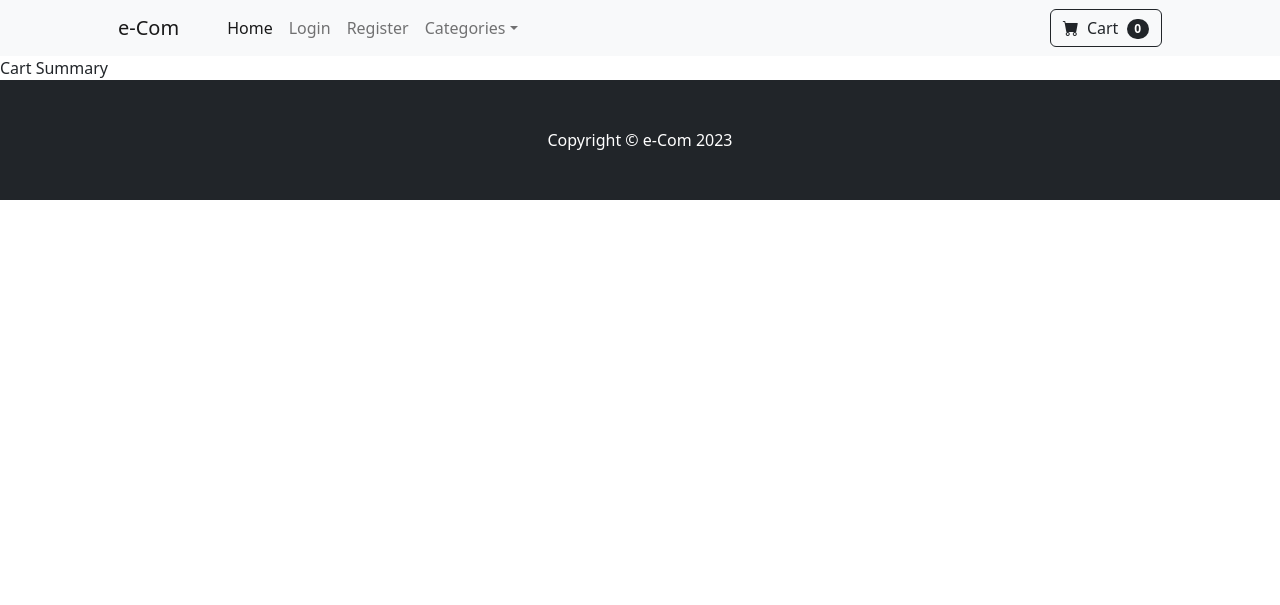
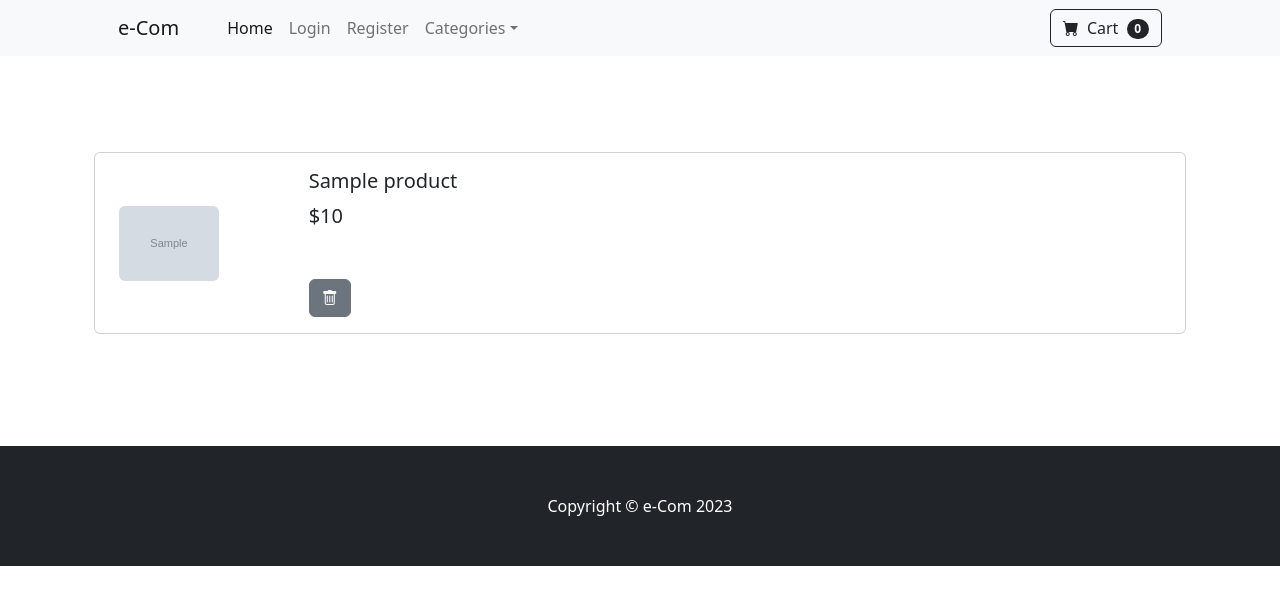
Before and after one commit to udson/ecom, a Django app: template cart/templates/cart/cart_summary.html in a window 1280 px wide. Shown: the top 605 px of the page. Run offline with Django 5.2, Linux system fonts and the light colour scheme; data comes from the database, SQL or seed files in the repository; both versions use the stored data as it was after the commit; tables that the repository leaves empty hold one stand-in row (values such as "Sample post"); the template is opened without the code that fills it: values that come from a table or form of the project are taken from there, most other values are stand-ins (such as "Sample title", 1, 10 or a date in 2020); grey boxes marked "Sample" are stand-in pictures; some libraries are stand-ins or nearby versions.

Commit message:
Adjust cart summary.

```diff
--- a/cart/cart.py
+++ b/cart/cart.py
@@ -1,3 +1,6 @@
+from store.models import Product
+
+
 class Cart():
   def __init__(self, request):
     self.session = request.session
@@ -20,3 +23,8 @@ class Cart():
 
   def __len__(self):
     return len(self.cart)
+
+  def get_prods(self):
+    products_ids = self.cart.keys()
+
+    return Product.objects.filter(id__in=products_ids)
--- a/cart/templates/cart/cart_summary.html
+++ b/cart/templates/cart/cart_summary.html
@@ -1,5 +1,40 @@
 {% extends 'base.html' %}
 
 {% block content %}
-  Cart Summary
+  <section class="py-5">
+    <div class="container px-4 px-lg-5 my-5">
+      <div class="row gx-4 gx-lg-5">
+      {% if cart_products %}
+      {% for product in cart_products %}
+        <div class="card mb-3">
+          <div class="row g-0 align-items-center">
+            <div class="col-md-2">
+              <img src="{{ product.image.url }}" class="rounded float-start" alt="..."  style="max-width: 100px;" />
+            </div>
+            <div class="col">
+              <div class="card-body">
+                <h5 class="card-title">{{ product.name }}</h5>
+                <div class="fs-5 mb-5">
+                  {% if product.is_sale %}
+                    <span class="text-decoration-line-through">${{ product.sale_price }}</span>
+                  {% endif %}
+                    <span>${{ product.price }}</span>
+                </div>
+                <a href="#" class="btn btn-secondary" title="Remove from cart"><i class="bi-trash"></i></a>
+              </div>
+            </div>
+          </div>
+        </div>
+      {% endfor %}
+      {% else %}
+        <div class="row g-0 align-items-center">
+          <div class="col-md-2">
+            No items in the cart...
+          </div>
+        </div>
+      {% endif %}
+      </div>
+    </div>
+  </section>
+
 {% endblock content %}
--- a/cart/views.py
+++ b/cart/views.py
@@ -5,7 +5,10 @@ from store.models import Product
 
 
 def cart_summary(request):
-  return render(request, 'cart/cart_summary.html', {})
+  cart = Cart(request)
+  cart_products = cart.get_prods()
+
+  return render(request, 'cart/cart_summary.html', {'cart_products': cart_products})
 
 def cart_add(request):
   cart = Cart(request)
```
Also changed, not shown: db.sqlite3.
